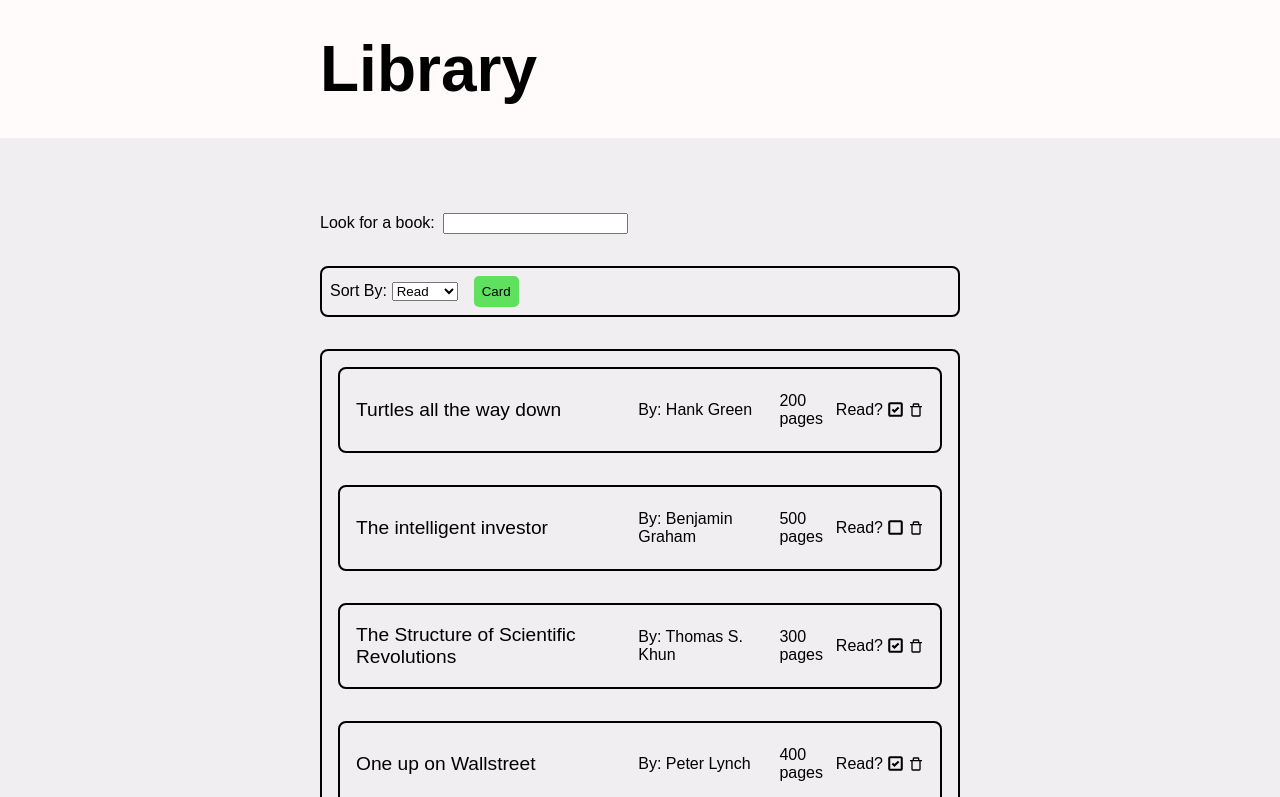
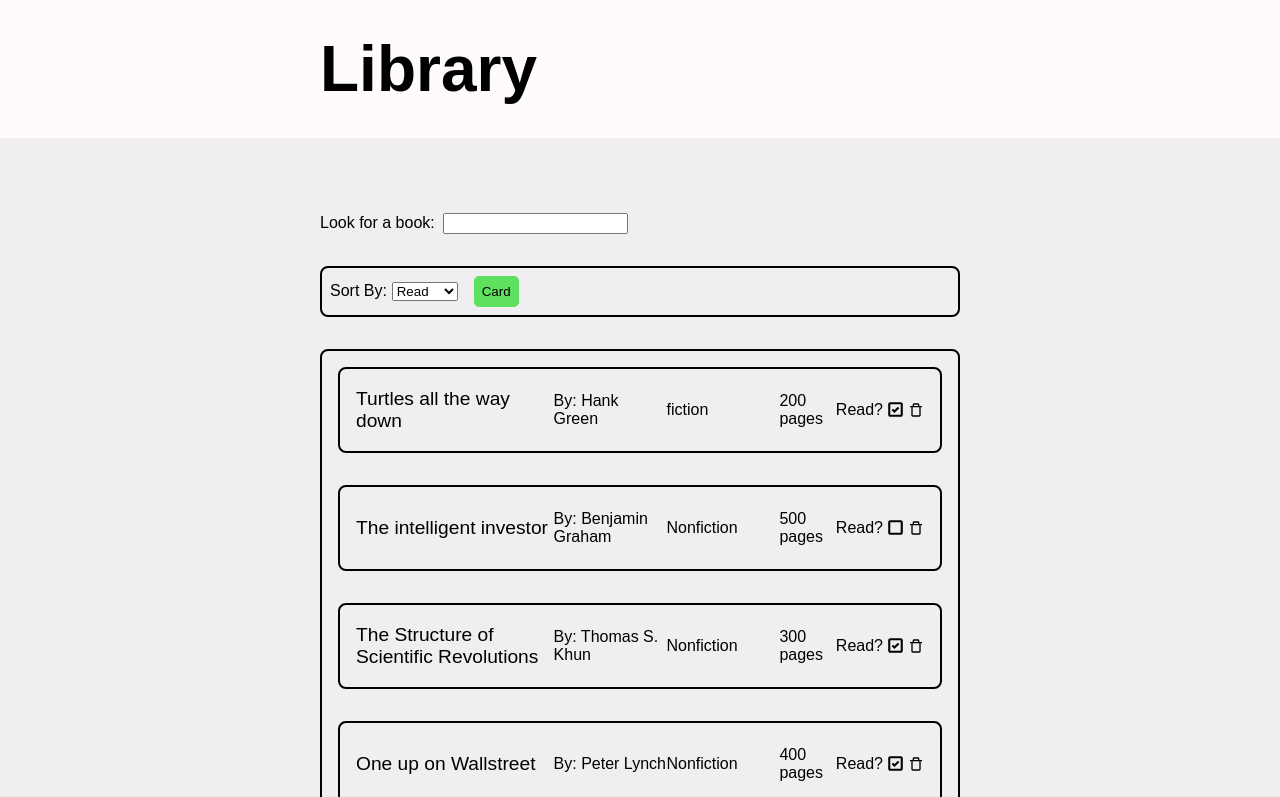
Before and after one commit to EricLiIIT/library, a React (Create React App) app: page / in a window 1280 px wide. Shown: the top 797 px of the page. Built offline with nearby package versions, Linux system fonts and the light colour scheme.

Commit message:
feat: show genre of book when adding from search

```diff
--- a/src/App.js
+++ b/src/App.js
@@ -31,21 +31,29 @@ function App() {
     setView(view);
   }
 
-  let b1 = new Book("Turtles all the way down", "Hank Green", 200, true);
+  let b1 = new Book(
+    "Turtles all the way down",
+    "Hank Green",
+    "fiction",
+    200,
+    true
+  );
   let b2 = new Book(
     "The intelligent investor",
     "Benjamin Graham",
+    "Nonfiction",
     500,
     false
   );
   let b3 = new Book(
     "The Structure of Scientific Revolutions",
     "Thomas S. Khun",
+    "Nonfiction",
     300,
     true
   );
-  let b4 = new Book("One up on Wallstreet", "Peter Lynch", 400, true);
-  let b5 = new Book("Clockwork Orange", "Someone", 200, false);
+  let b4 = new Book("One up on Wallstreet", "Peter Lynch", "Nonfiction", 400, true);
+  let b5 = new Book("Clockwork Orange", "Someone", "Nonfiction", 200, false);
 
   function showBookForm(book) {
     if (bookFormViewable === false) {
@@ -57,6 +65,7 @@ function App() {
     let newBook = new Book(
       book.title,
       book.author,
+      book.subject,
       book.pages,
       book.read
     );
--- a/src/Components/Book/Book.js
+++ b/src/Components/Book/Book.js
@@ -2,14 +2,15 @@ import { React, useState } from "react";
 import { BiTrashAlt, BiCheckbox, BiCheckboxChecked } from "react-icons/bi";
 
 export class Book {
-  constructor(title, author, pages, read) {
+  constructor(title, author, subject, pages, read) {
     this.title = title;
     this.author = author;
+    this.subject = subject;
     this.pages = pages;
     this.read = read;
   }
   info() {
-    return `${this.title} by ${this.author} ${this.pages}, ${this.read}`;
+    return `${this.title} by ${this.author} ${this.pages}, ${this.subject} ${this.read}`;
   }
 }
 
@@ -22,6 +23,7 @@ export function BookComponent(props) {
     <div className={props.view === "row" ? "row" : "card"}>
       <div className="title">{props.book.title}</div>
       <div className="author">By: {props.book.author}</div>
+      <div className="subject">{props.book.subject}</div>
       <div className="pages">{props.book.pages} pages</div>
       <div className="checkbox">
         <p>Read?</p>
--- a/src/Components/Books/BookContainer.css
+++ b/src/Components/Books/BookContainer.css
@@ -54,12 +54,16 @@ button:hover {
 }
 
 .title {
-    flex: 1;
+    flex: 0.7;
     font-size: larger;
 }
 
 .author {
-    flex: 0.5;
+    flex: 0.4;
+}
+
+.subject {
+    flex: 0.4;
 }
 
 .pages {
--- a/src/Components/Sort/Search.js
+++ b/src/Components/Sort/Search.js
@@ -12,6 +12,7 @@ export default function SearchLibrary(props) {
     event.preventDefault()
     getBookData(title).then((response) => {
       let books = response.docs
+      console.log(books)
       let res = []
       for (const book in books) {
         res.push(books[book])
@@ -37,9 +38,11 @@ export default function SearchLibrary(props) {
     let book = new Book (
       result.title,
       author,
+      result.subject[0],
       pageCount,
       true // TODO allow user to select if they've read it or not
     )
+    console.log(book.info());
     props.addBook(book)
     // Clear search bar and results after adding book
     setTitle("");
```
